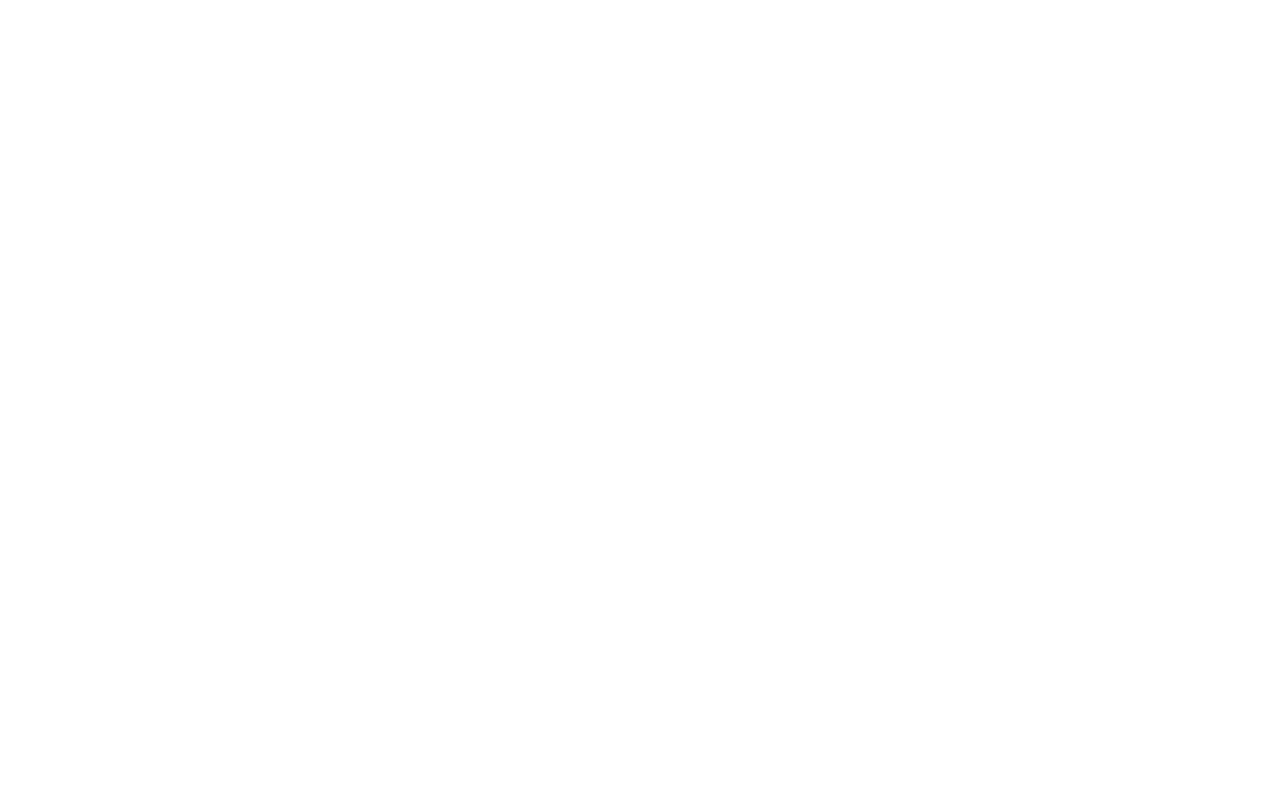
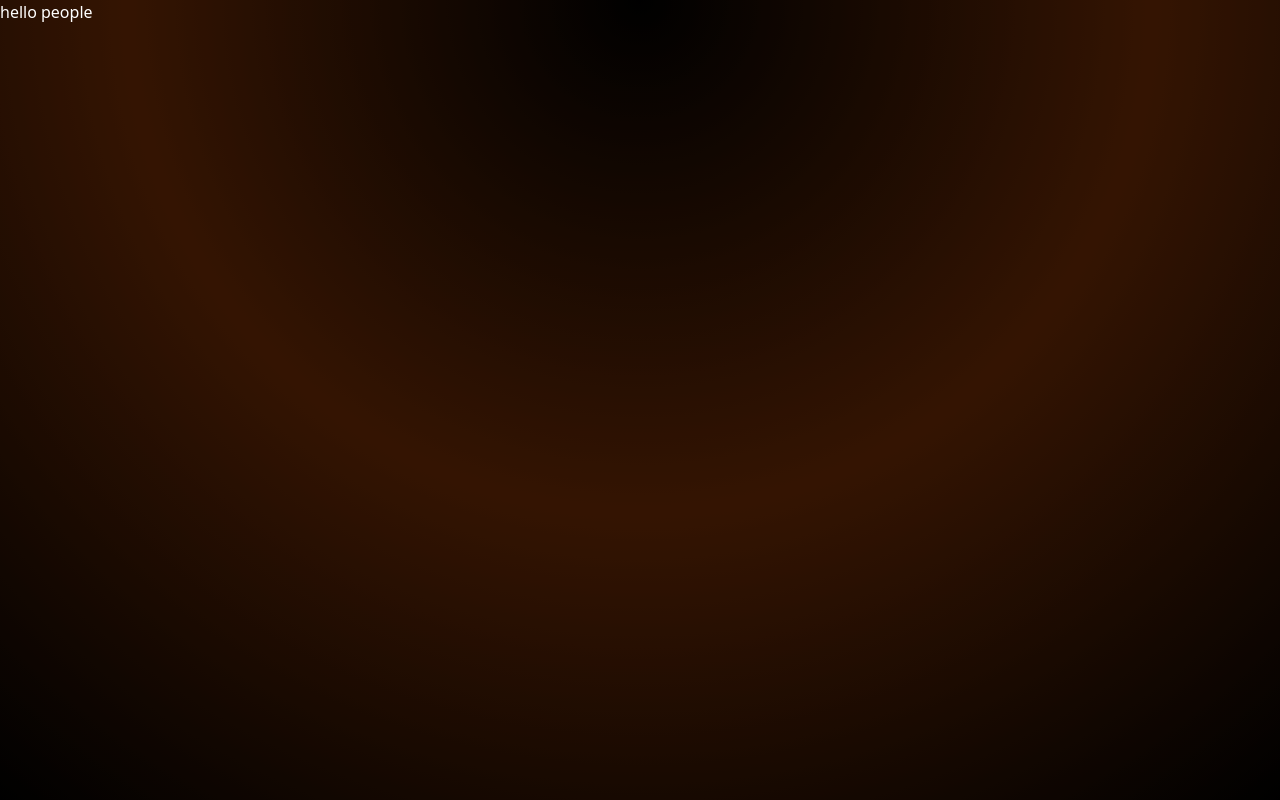
Before and after one commit to the25thjin/Urban-Pg, a React (Vite) app in the folder Frontend/: page /home in a window 1280 px wide. Before the commit this address had no page. Built offline with nearby package versions, Linux system fonts and the light colour scheme.

Commit message:
homepage started

```diff
--- a/Frontend/src/App.jsx
+++ b/Frontend/src/App.jsx
@@ -6,6 +6,7 @@
 import EditProfile from "./components/Profile/editProfile.jsx"
 import {BrowserRouter, Route, Routes} from "react-router-dom"
 import Profile from "./components/Profile/profile.jsx"
+import HomePage from "./components/HomePage/homepage.jsx"
 
 function App() {
   return (
@@ -17,6 +18,7 @@
       <Route path="sign-up" element={<Signup/> }/>
       <Route path="profile" element={<Profile/>}/>
       <Route path="profile/edit" element={<EditProfile/>} />
+      <Route path="home" element={<HomePage/>}/>
       </Routes>
     </div>
     </BrowserRouter>
--- /dev/null
+++ b/Frontend/src/components/HomePage/homepage.jsx
@@ -0,0 +1,16 @@
+import { Link } from "react-router-dom";
+
+
+
+
+function HomePage(){
+    return(
+        <>
+            <div className="text-white bg-black/40 w-screen h-screen ">
+                hello people
+            </div>
+        </>
+    )
+}
+
+export default HomePage;
```
Also changed, not shown: Frontend/src/components/Layout/Layout.jsx (+7 -7 lines), Frontend/src/components/Landingpage/about.jsx (renamed from Frontend/src/components/Homepage/about.jsx), Frontend/src/components/Landingpage/contact.jsx (renamed from Frontend/src/components/Homepage/contact.jsx), Frontend/src/components/Landingpage/footer.jsx (renamed from Frontend/src/components/Homepage/footer.jsx), Frontend/src/components/Landingpage/hero.jsx (renamed from Frontend/src/components/Homepage/hero.jsx), Frontend/src/components/Landingpage/navbar.jsx (renamed from Frontend/src/components/Homepage/navbar.jsx), Frontend/src/components/Landingpage/testomonials.jsx (renamed from Frontend/src/components/Homepage/testomonials.jsx), Frontend/src/components/Landingpage/whyus.jsx (renamed from Frontend/src/components/Homepage/whyus.jsx).
